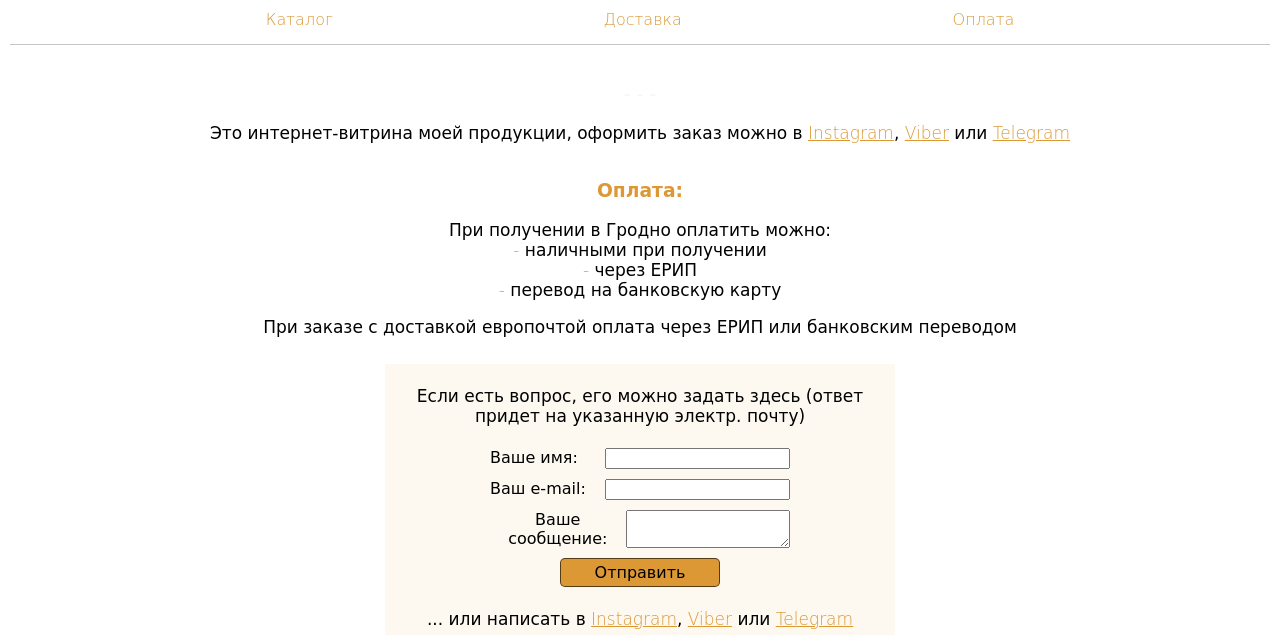
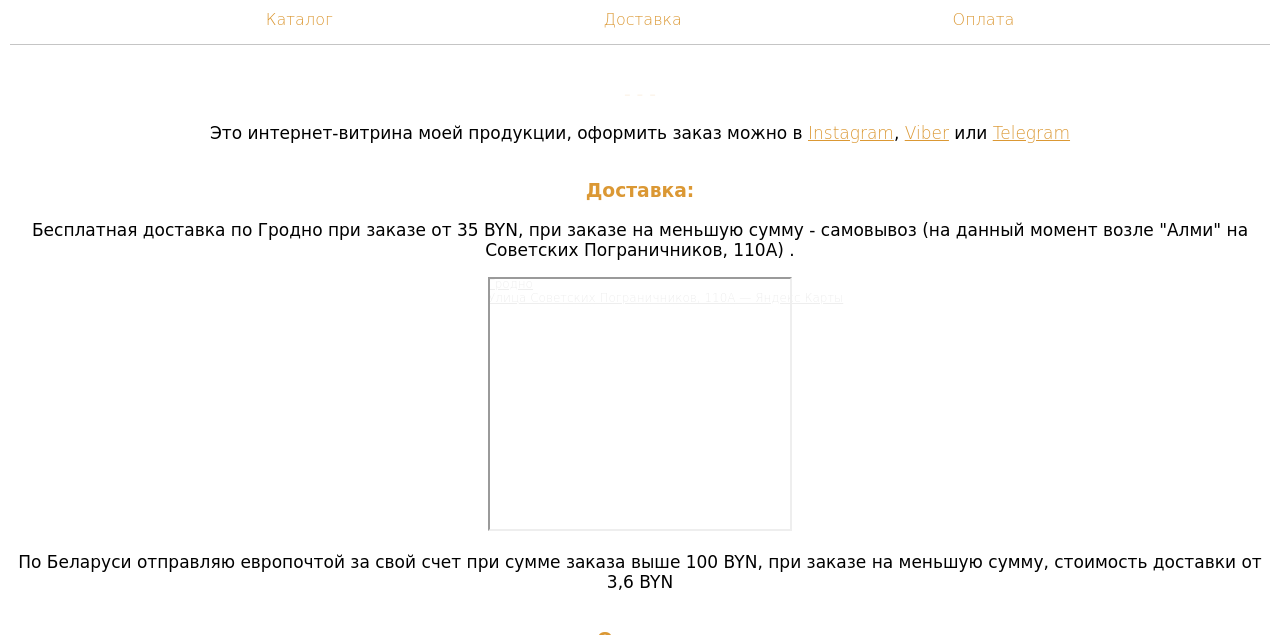
Before and after one commit to Grazhinka/craftsoap, a plain HTML site: page index.html in a window 1280 px wide. Shown: the part 124-759 px from the top of the page. Drawn offline with nearby package versions, Linux system fonts and the light colour scheme; no server answers; a web font is replaced by a local one.

Commit message:
dostavka

```diff
--- a/index.html
+++ b/index.html
@@ -38,12 +38,12 @@
         <p> Это интернет-витрина моей продукции, оформить заказ можно в <a href="https://www.instagram.com/craftsoapgrodno/" target="_blank">Instagram</a>, <a href='viber://chat?number=%2B375333194931'>Viber</a> или <a href="https://t.me/merry_jam" target="_blank">Telegram</a></p>
     </div>
 
-    <!-- <div id="dostavka" class="dostavka">
+    <div id="dostavka" class="dostavka">
         <h3>Доставка:</h3>
         <p>Бесплатная доставка по Гродно при заказе от 35 BYN, при заказе на меньшую сумму - самовывоз (на данный момент возле "Алми" на Советских Пограничников, 110А) .</p>
         <div class="karta" style="position:relative;overflow:hidden;"><a href="https://yandex.by/maps/10274/grodno/?utm_medium=mapframe&utm_source=maps" style="color:#eee;font-size:12px;position:absolute;top:0px;">Гродно</a><a href="https://yandex.by/maps/10274/grodno/house/ZkoYcQ5oTkcCQFtpfXp2cHRlZA==/?ll=23.798725%2C53.671860&mode=search&sctx=ZAAAAAgBEAAaKAoSCcb5m1CIzDdAESJuTiUD1kpAEhIJ3gAz38FPbD8Rms%2B52%2FXSVD8iBgABAgMEBSgKOABApKYNSAFqAnVhnQHNzEw9oAEAqAEAvQE8yH%2BnwgEF1qOO9wPqAQDyAQD4AQCCAgjQkNC70LzQuIoCAJICAJoCDGRlc2t0b3AtbWFwcw%3D%3D&sll=23.798725%2C53.671860&sspn=0.013262%2C0.004879&text=%D0%90%D0%BB%D0%BC%D0%B8&utm_medium=mapframe&utm_source=maps&z=16.7" style="color:#eee;font-size:12px;position:absolute;top:14px;">Улица Советских Пограничников, 110А — Яндекс Карты</a><iframe src="https://yandex.by/map-widget/v1/?ll=23.798725%2C53.671860&mode=search&ol=geo&ouri=ymapsbm1%3A%2F%2Fgeo%3Fdata%3DCgoxNDkzMjg4MjAwEl_QkdC10LvQsNGA0YPRgdGMLCDQk9GA0L7QtNC90LAsINCy0YPQu9GW0YbQsCDQodCw0LLQtdGG0LrRltGFINCf0LDQs9GA0LDQvdGW0YfQvdGW0LrQsNGeLCAxMTDQkCIKDcpjvkEV_K9WQg%2C%2C&sctx=ZAAAAAgBEAAaKAoSCcb5m1CIzDdAESJuTiUD1kpAEhIJ3gAz38FPbD8Rms%2B52%2FXSVD8iBgABAgMEBSgKOABApKYNSAFqAnVhnQHNzEw9oAEAqAEAvQE8yH%2BnwgEF1qOO9wPqAQDyAQD4AQCCAgjQkNC70LzQuIoCAJICAJoCDGRlc2t0b3AtbWFwcw%3D%3D&sll=23.798725%2C53.671860&sspn=0.013262%2C0.004879&text=%D0%90%D0%BB%D0%BC%D0%B8&z=16.7" width="300" height="250" frameborder="1" allowfullscreen="true" style="position:relative;"></iframe></div>
         <p>По Беларуси отправляю европочтой за свой счет при сумме заказа выше 100 BYN, при заказе на меньшую сумму, стоимость доставки от 3,6 BYN</p>
-    </div> -->
+    </div>
 
     <div id="oplata" class="oplata">
         <h3>Оплата:</h3>
```
